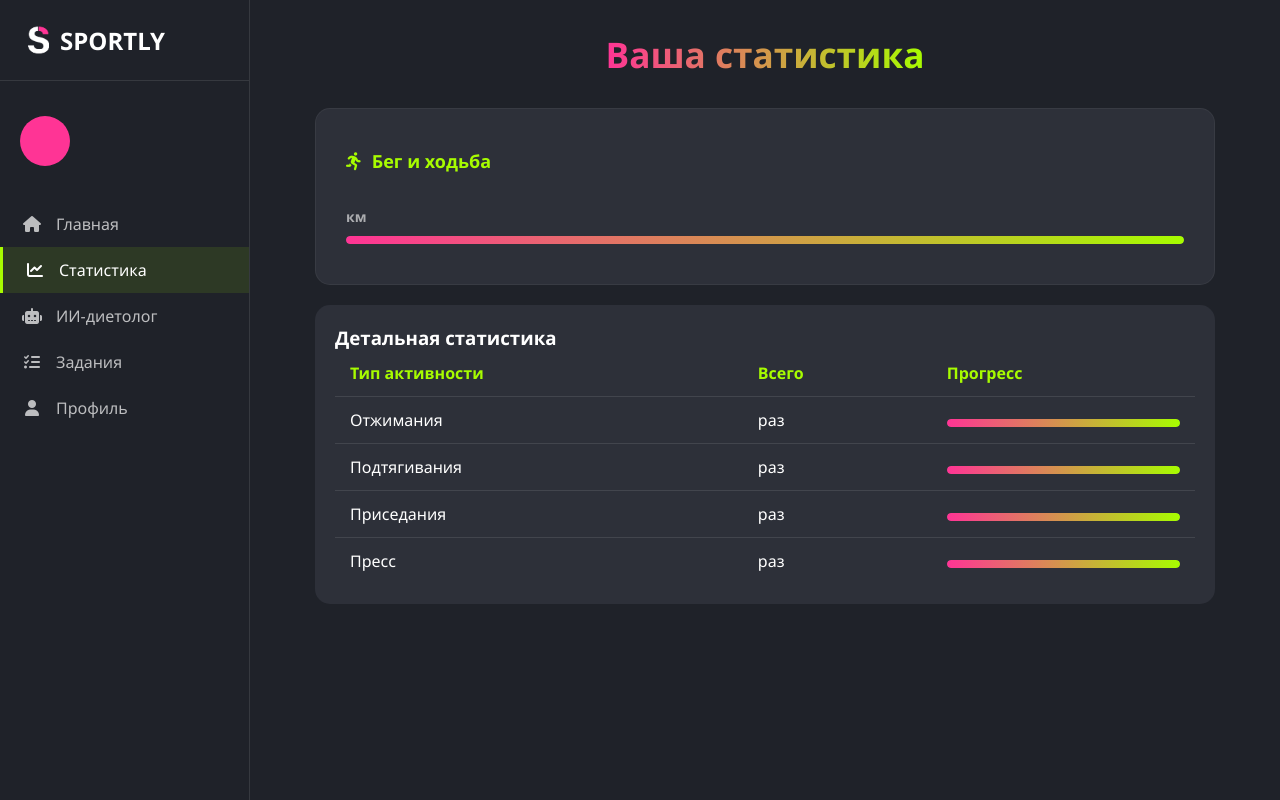
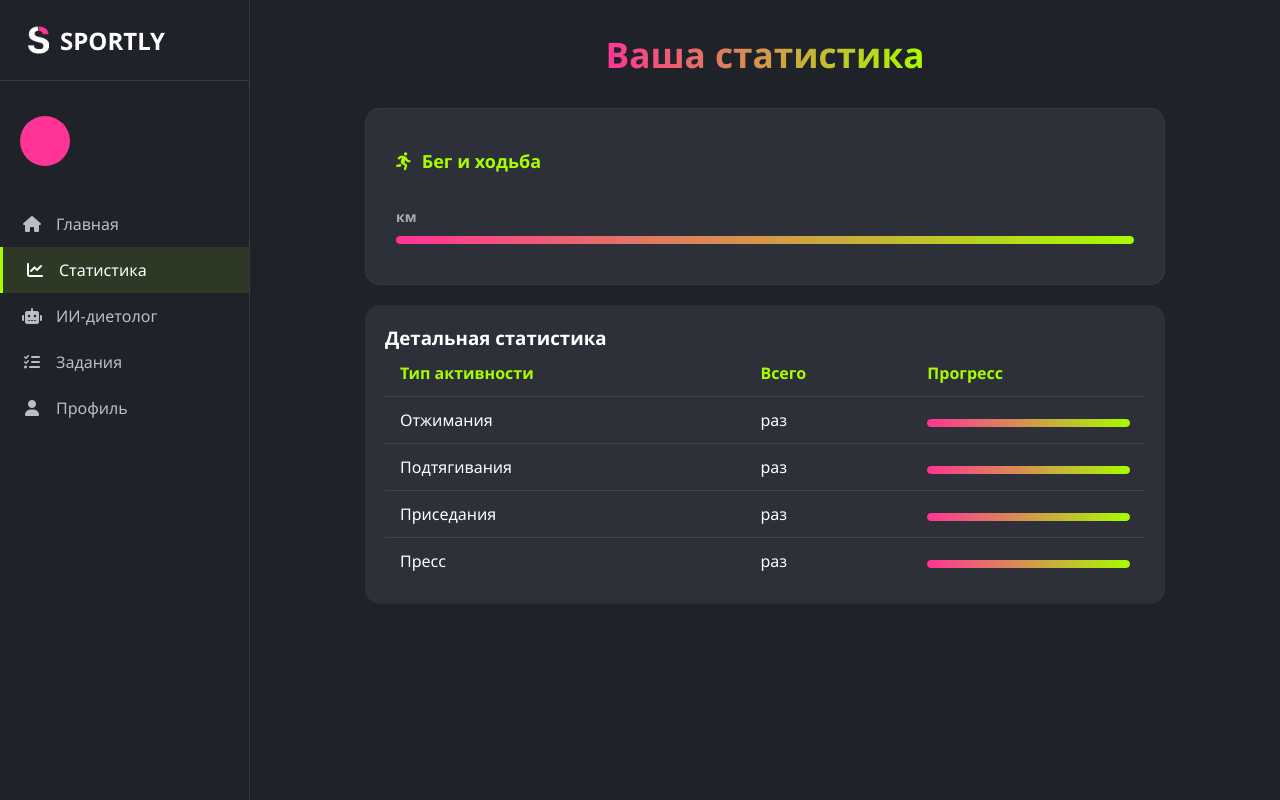
Before and after one commit to Vadimotriy/Sportly, a Flask app: template Flask/templates/statics.html in a window 1280 px wide. Run offline with Flask 3, Linux system fonts and the light colour scheme; the template is opened without the code that fills it, so the values that code supplies are empty.

Commit message:
[BUGFIX] исправлен адаптивность некоторых страниц

```diff
--- a/Flask/static/css/statics.css
+++ b/Flask/static/css/statics.css
@@ -170,7 +170,8 @@ body {
 }
 
 .stat-card {
-    width: 900px;
+    width: 100%;
+    max-width: 800px;
     background: var(--sport-gray);
     border-radius: 15px;
     padding: 40px 30px 40px 30px;
@@ -209,7 +210,8 @@ body {
 }
 
 .table-container {
-    width: 900px;
+    width: 100%;
+    max-width: 800px;
     background: var(--sport-gray);
     border-radius: 15px;
     padding: 20px;
```
Also changed, not shown: Flask/static/css/main.css (+4 -6 lines).
